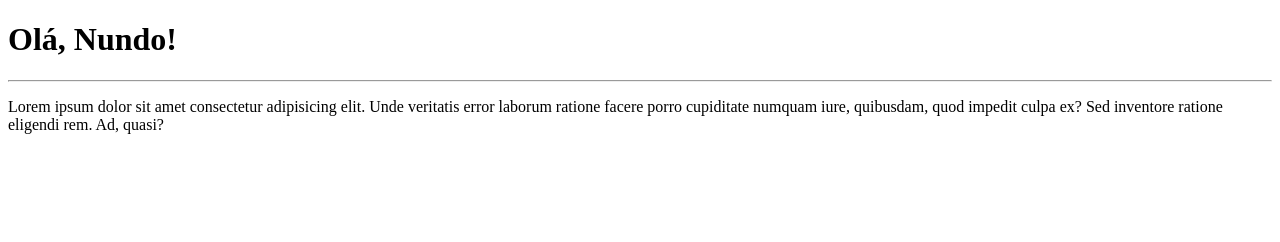
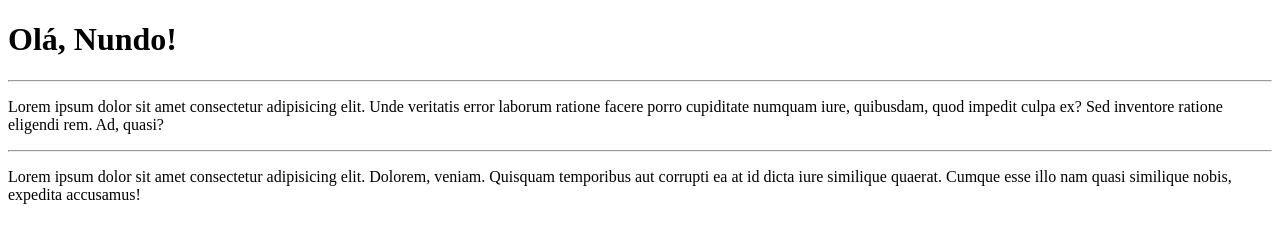
Before and after one commit to Alanderson-Paula/Ola-Mundo, a plain HTML site: page site-exemplo/index.html in a window 1280 px wide. Drawn offline with Linux system fonts and the light colour scheme.

Commit message:
adicionei um paragrafo

```diff
--- a/site-exemplo/index.html
+++ b/site-exemplo/index.html
@@ -10,5 +10,7 @@
     <h1>Olá, Nundo!</h1>
     <hr>
     <p>Lorem ipsum dolor sit amet consectetur adipisicing elit. Unde veritatis error laborum ratione facere porro cupiditate numquam iure, quibusdam, quod impedit culpa ex? Sed inventore ratione eligendi rem. Ad, quasi?</p>
+    <hr>
+    <p>Lorem ipsum dolor sit amet consectetur adipisicing elit. Dolorem, veniam. Quisquam temporibus aut corrupti ea at id dicta iure similique quaerat. Cumque esse illo nam quasi similique nobis, expedita accusamus!</p>
 </body>
 </html>
```
